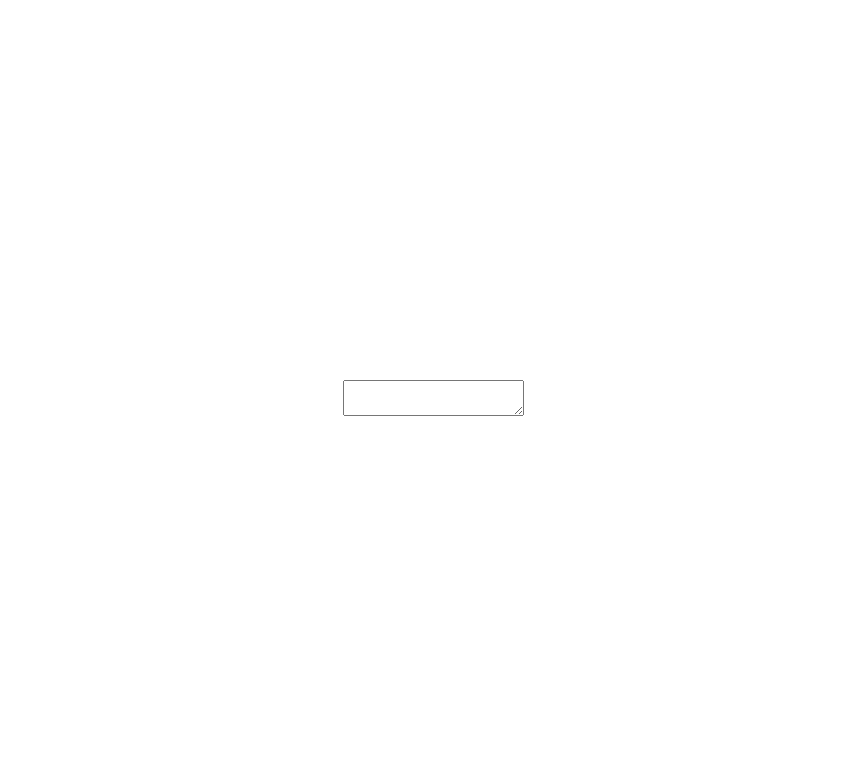
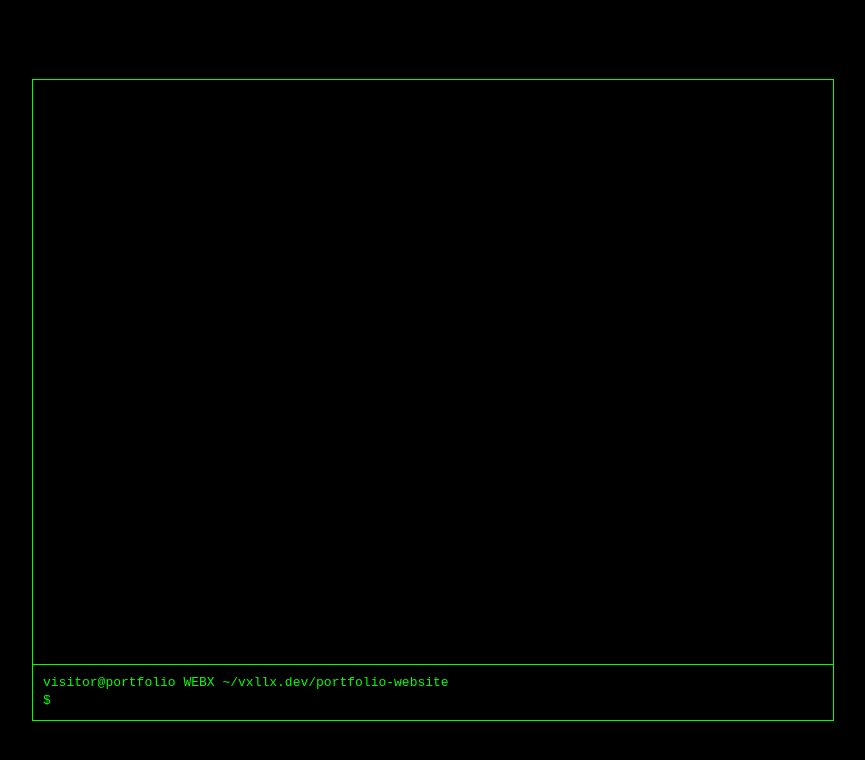
Before and after one commit to vxllx/portfolio-website, a website built with Vite: page index.html in a window 1280 px wide. Shown: the whole page, without its empty margins (207-1072 px from the left). Built offline with nearby package versions, Linux system fonts and the light colour scheme.

Commit message:
Added terminal

```diff
--- a/index.html
+++ b/index.html
@@ -8,9 +8,16 @@
     <base href="/portfolio-website/">
 </head>
 <body>
-    <div id="terminal"></div>
-    <div id="console">
-        <textarea type="text" id="input"></textarea>
-    </div>
+    <div id="terminal">
+        <div id="output"></div>
+        <div id="commandline">
+            <span class="prompt">visitor@portfolio WEBX ~/vxllx.dev/portfolio-website</span>
+            <div id="input-container">
+                <span class="prompt">$</span>
+                <input type="text" id="command-input" autofocus autocomplete="off" />
+            </div>
+        </div>
+        </div>
+        <script src="/src/main.js"></script>
 </body>
 </html>
--- /dev/null
+++ b/src/main.js
@@ -0,0 +1,46 @@
+document.addEventListener('DOMContentLoaded', () => {
+    const input = document.getElementById('command-input'); // Eingabefeld
+    const output = document.getElementById('output'); // Ausgabecontainer
+
+    input.addEventListener('keydown', (event) => {
+        if (event.key === 'Enter') {
+            const command = input.value.trim(); // Eingegebener Befehl
+            handleCommand(command); // Befehl verarbeiten
+            input.value = ''; // Eingabefeld leeren
+        }
+    });
+
+    function handleCommand(command) {
+        if (command === '') return;
+
+        // Zeige den eingegebenen Befehl im Output
+        addOutput(`visitor@portfolio WEBX ~/vxllx.dev/portfolio-website \n$ ${command}`);
+
+        // Befehlsverarbeitung
+        switch (command.toLowerCase()) {
+            case 'help':
+                addOutput(' List of all available commands: \n  help Lists all available commands\n echo Prints the input\n clear Clears the terminal \n ');
+                break;
+            case 'clear':
+                clearOutput();
+                break;
+            default:
+                if (command.startsWith('    echo ')) {
+                    addOutput(command.slice(5)); // Gibt den Text nach "echo " aus
+                } else {
+                    addOutput(` Unbekannter Befehl: ${command}\n `);
+                }
+        }
+    }
+
+    function addOutput(text) {
+        const line = document.createElement('div');
+        line.textContent = text;
+        output.appendChild(line);
+        output.scrollTop = output.scrollHeight; // Scrollt nach unten
+    }
+
+    function clearOutput() {
+        output.innerHTML = '';
+    }
+});
--- a/src/style.css
+++ b/src/style.css
@@ -1,8 +1,68 @@
+/* Grundlegende Stile für den gesamten Body */
 body {
-    font-family: monospace;
-    display: flex;
-    justify-content: center;
-    align-items: center;
-    height: 100vh;
-    margin: 0;
-}
+    background-color: #000; /* Schwarzer Hintergrund wie im Terminal */
+    color: #0f0; /* Grüner Text */
+    font-family: monospace; /* Monospace-Schriftart für Terminal-Look */
+    margin: 0; /* Entfernt Standardabstände */
+    height: 100vh; /* Höhe des Viewports */
+    display: flex; /* Flexbox für zentrierte Anordnung */
+    justify-content: center; /* Zentriert horizontal */
+    align-items: center; /* Zentriert vertikal */
+  }
+
+  /* Terminal-Container */
+  #terminal {
+    background-color: #000; /* Hintergrund bleibt schwarz */
+    width: 80%; /* Terminal nimmt 80% der Breite ein */
+    max-width: 800px; /* Maximale Breite für größere Bildschirme */
+    height: 80%; /* Terminal nimmt 80% der Höhe ein */
+    display: flex; /* Flexbox für Layout */
+    flex-direction: column; /* Inhalte vertikal anordnen */
+    border: 1px solid #0f0; /* Grüner Rand um das Terminal */
+    overflow: hidden; /* Verhindert, dass Inhalte über den Rand hinausgehen */
+  }
+
+  /* Ausgabebereich des Terminals */
+  #output {
+    flex: 1; /* Nimmt den gesamten Platz oberhalb der Eingabe ein */
+    overflow-y: auto; /* Scrollbar hinzufügen, wenn der Inhalt zu groß wird */
+    padding: 10px; /* Abstand innerhalb des Bereichs */
+    box-sizing: border-box; /* Padding wird in die Breite/Höhe eingerechnet */
+    white-space: pre-wrap; /* Zeilenumbrüche im Text erlauben */
+    font-size: 1rem; /* Textgröße */
+    line-height: 1.5; /* Zeilenhöhe für bessere Lesbarkeit */
+  }
+
+  #commandline {
+    display: flex; /* Flexbox für horizontale Anordnung */
+    flex-direction: column;
+    align-items: left; /* Zentriert den Text vertikal */
+    border-top: 1px solid #0f0; /* Dünne grüne Linie über dem Eingabebereich */
+    padding: 10px; /* Abstand innerhalb des Bereichs */
+    box-sizing: border-box; /* Padding wird in die Breite/Höhe eingerechnet */
+  }
+
+  /* Eingabebereich des Terminals */
+  #input-container {
+    display: flex; /* Flexbox für horizontale Anordnung */
+    align-items: center; /* Zentriert den Text vertikal */
+    box-sizing: border-box; /* Padding wird in die Breite/Höhe eingerechnet */
+  }
+
+  /* Befehls-Prompt vor der Eingabe */
+  .prompt {
+    margin-right: 10px; /* Abstand zwischen Prompt und Eingabefeld */
+    color: #0f0; /* Grüner Text */
+  }
+
+  /* Eingabefeld */
+  #command-input {
+    background-color: #000; /* Keine Hintergrundfarbe */
+    border: none; /* Keine sichtbare Umrandung */
+    color: #0f0; /* Grüner Text */
+    flex: 1; /* Nimmt den gesamten verfügbaren Platz ein */
+    outline: none; /* Keine Umrandung beim Fokussieren */
+    font-family: monospace; /* Monospace-Schriftart */
+    font-size: 1rem; /* Textgröße */
+    caret-color: #0f0; /* Grüner Cursor */
+  }
```
